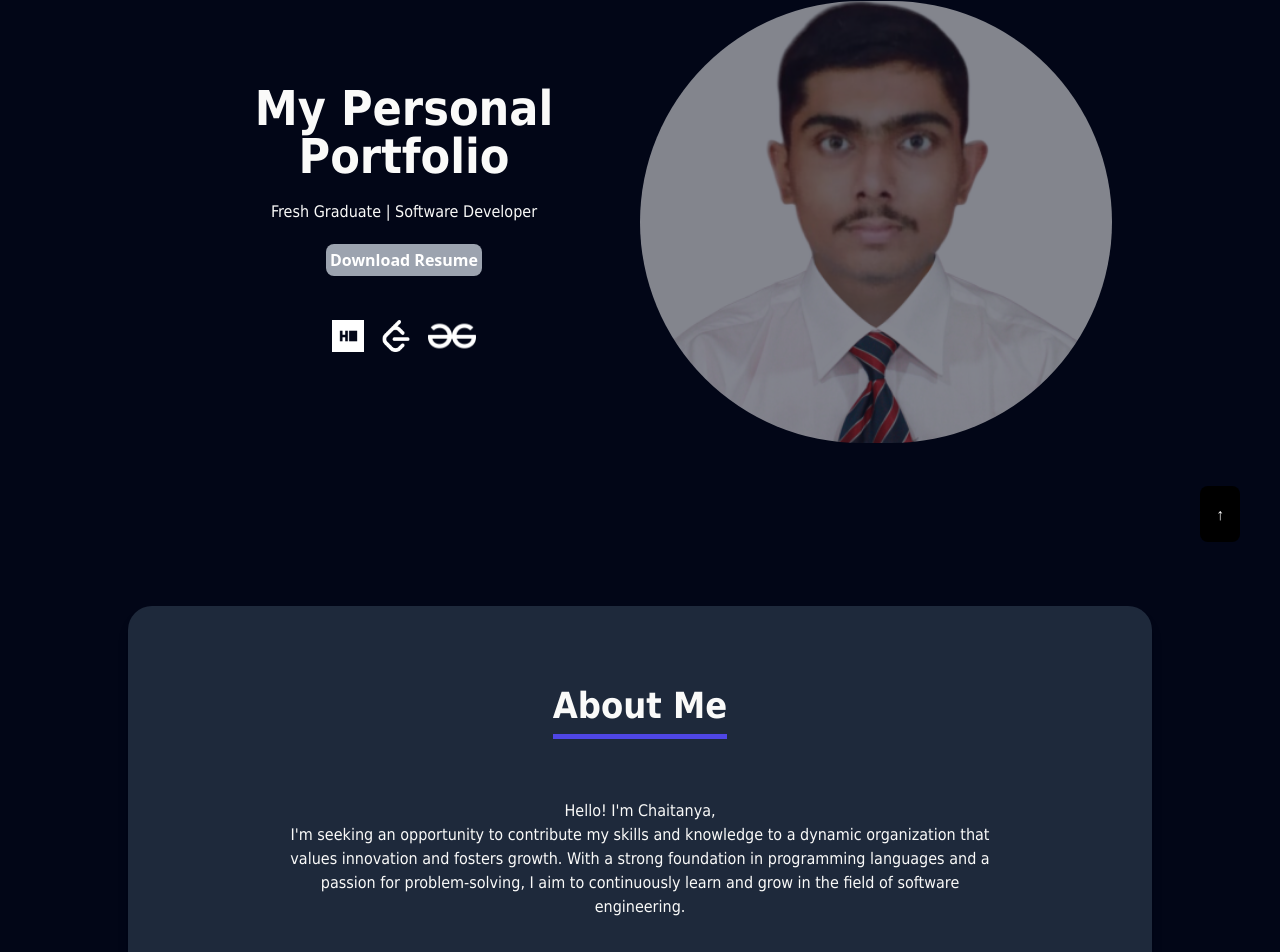
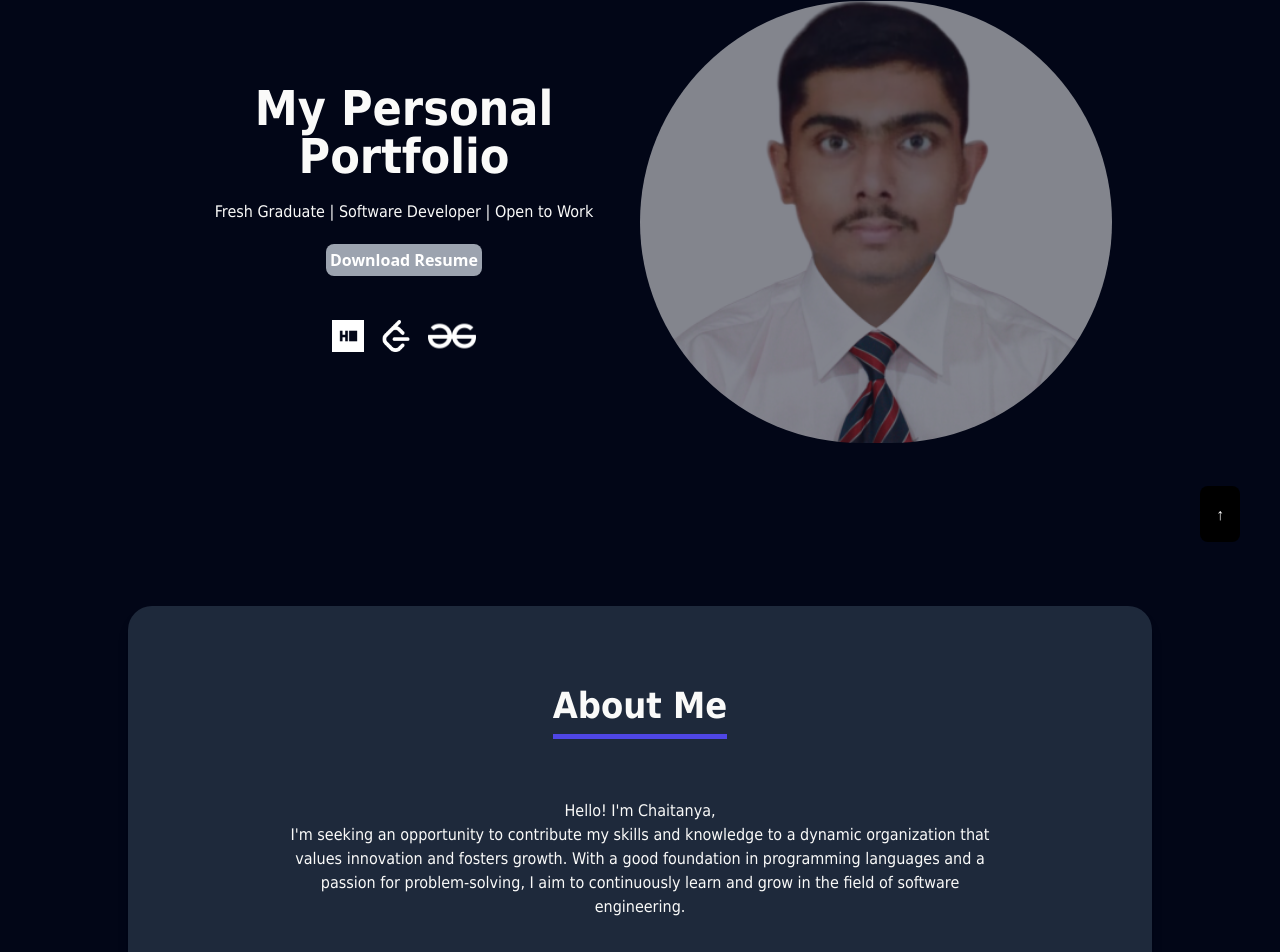
Before and after one commit to chaitanya985/personal-portfolio-project, a React (Create React App) app: page / in a window 1280 px wide. Shown: the part 218-1170 px from the top of the page. Built offline with nearby package versions, Linux system fonts and the light colour scheme.

Commit message:
portfolio-project

```diff
--- a/src/components/About.js
+++ b/src/components/About.js
@@ -13,7 +13,7 @@ export default function About() {
 					</h2>
 				</div>
 				<p style={{fontFamily: "Tahoma"}} class="text-center text-stone-50"> Hello! I'm Chaitanya, <br/>I'm seeking an opportunity to contribute my skills and knowledge
-                to a dynamic organization that values innovation and fosters growth. With a strong foundation in programming
+                to a dynamic organization that values innovation and fosters growth. With a good foundation in programming
                     languages and a passion for problem-solving, I aim to continuously
                     learn and grow in the field of software engineering.
 				</p>
--- a/src/components/Contact.js
+++ b/src/components/Contact.js
@@ -12,7 +12,7 @@ export default function Contact() {
                 <a style={{color:"white"}} rel="noreferrer"
                    target="_blank"
                    className="text-center hover:text-indigo-600 transition-colors duration-300 flex flex-col items-center hover:scale-[120%] transition-transform ease-in-out"
-                   href="https://www.linkedin.com/in/chaitanya-panicker985074/">
+                   href="https://www.linkedin.com/in/chaitanyapanicker98/">
                     <FaLinkedin className="text-4xl mb-2 " />
                     <span className="font-bold">LinkedIn</span>
                 </a>
--- a/src/components/Hero.js
+++ b/src/components/Hero.js
@@ -14,9 +14,9 @@ export default function Hero() {
 			</h2>
 		</div>
 		{<p style={{fontFamily: "Tahoma"}} className="text-center text-stone-50">
-			Fresh Graduate | Software Developer
+			Fresh Graduate | Software Developer | Open to Work
 		</p>}
-		<a href="https://drive.google.com/file/d/1EsaClj_1KZPxX2Sop-5XUKlk_noPYEyZ/view?usp=sharing" target="_blank" rel="noopener noreferrer">
+		<a href="https://drive.google.com/file/d/1NNjh9JSMoaJNjlEyfOsfsn6b4nMzrBge/view?usp=sharing" target="_blank" rel="noopener noreferrer">
 			<Button className="px-1 py-1 bg-gray-400 text-white font-semibold rounded-lg transition-colors duration-200 hover:scale-105">
 				Download Resume
 			</Button>
```
